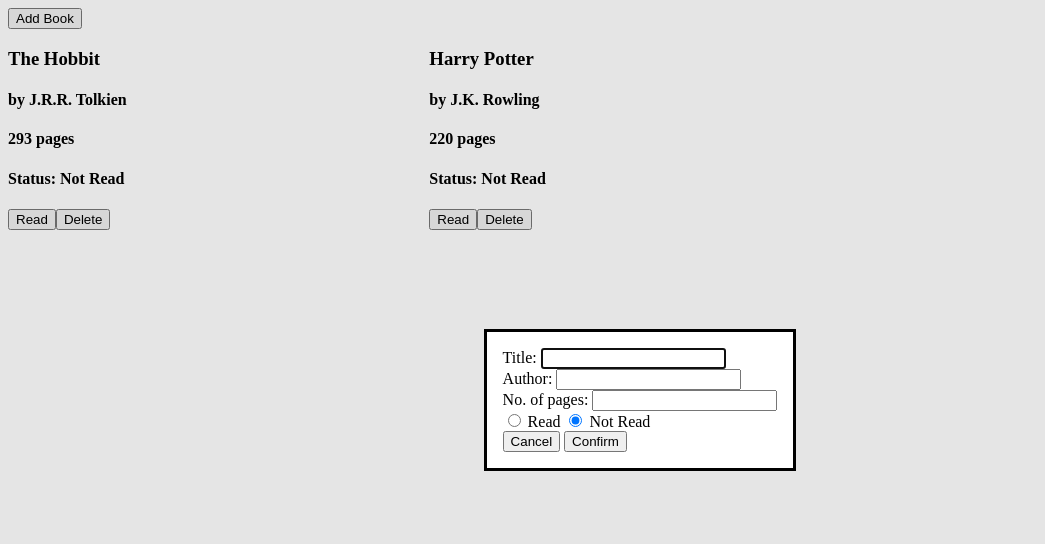
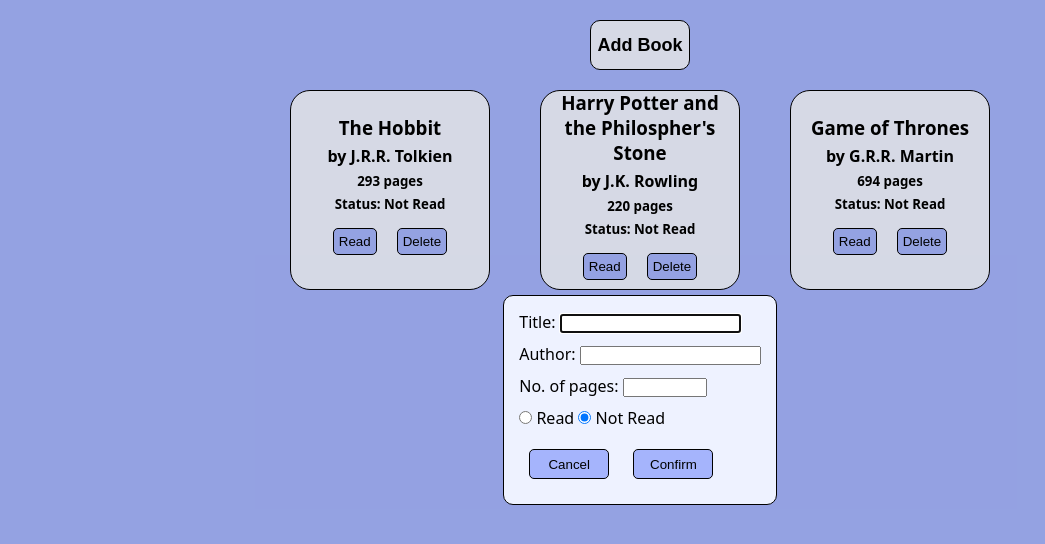
Before and after one commit to rob467/js-library, a plain HTML site: page index.html in a window 1280 px wide. Both pictures are taken after a click on the button "Add Book". Shown: the whole page, without its empty margins (0-1045 px from the left). Drawn offline with Linux system fonts and the light colour scheme.

Commit message:
Added styles and truncate long strings function

```diff
--- a/index.html
+++ b/index.html
@@ -22,7 +22,7 @@
                     </div>
                     <div>
                         <label for="pages">No. of pages:</label>
-                        <input type="number" id="pages" name="pages" min="1" required>
+                        <input type="number" id="pages" name="pages" min="1" max="100000" required>
                     </div>
                     <div>
                         <input type="radio" id="read" name="read-status" value="read">
@@ -38,7 +38,6 @@
             </dialog>
         </div>
         <div class="book-display">
-
         </div>
     </div>
     <script src="script.js"></script>
--- a/script.js
+++ b/script.js
@@ -25,8 +25,16 @@ function addBookToLibrary(title, author, pages, read) {
 }
 
 addBookToLibrary('The Hobbit', 'J.R.R. Tolkien', 293, read=false)
-addBookToLibrary('Harry Potter', 'J.K. Rowling', 220, read=false)
-// addBookToLibrary('Game of Thrones', 'G.R.R. Martin', 694, read=false)
+addBookToLibrary('Harry Potter and the Philospher\'s Stone', 'J.K. Rowling', 220, read=false)
+addBookToLibrary('Game of Thrones', 'G.R.R. Martin', 694, read=false)
+
+function truncateText(string, strLimit) {
+    if (string.length > strLimit) {
+        return string.substring(0, strLimit) + "..."
+    } else {
+        return string
+    }
+}
 
 function displayLibrary() {
     if (!myLibrary) {
@@ -35,29 +43,31 @@ function displayLibrary() {
     while (bookDisplay.firstChild) {
         bookDisplay.removeChild(bookDisplay.firstChild)
     }
+
     for (const book of myLibrary) {
         const bookDiv = document.createElement("div")
-        bookDiv.setAttribute("id", `${book.title.replace(/\s+/g, "-").toLowerCase()}`)
+        bookDiv.setAttribute("id", `${myLibrary.indexOf(book) + 1}`)
         bookDiv.classList.add("book-card");
 
         const bookTitle = document.createElement("h3")
-        bookTitle.textContent = `${book.title}`
+        bookTitle.textContent = truncateText(book.title, 39)
 
         const bookAuthor = document.createElement("h4")
-        bookAuthor.textContent = `by ${book.author}`
+        bookAuthor.textContent = `by ${truncateText(book.author, 15)}`
 
-        const bookPages = document.createElement("h4")
+        const bookPages = document.createElement("h5")
         bookPages.textContent = `${book.pages} pages`
 
-        const readStatusElement = document.createElement("h4")
+        const readStatusElement = document.createElement("h5")
         readStatusElement.textContent = `Status: ${book.read ? "Read" : "Not Read"}`;
 
         const btnsDiv = document.createElement("div")
+        btnsDiv.classList.add("card-btns");
         const toggleReadStatusBtn = document.createElement("button")
         toggleReadStatusBtn.textContent = `${book.read ? "Not Read": "Read"}`
         toggleReadStatusBtn.addEventListener("click", () => {
-            book.read ? book.read = false : book.read = true
-            displayLibrary(bookDiv)
+            book.read = !book.read;
+            displayLibrary()
         })
 
         const deleteBookBtn = document.createElement("button")
@@ -106,11 +116,9 @@ confirmAddBookBtn.addEventListener("click", (e) => {
 })
 
 function deleteBook(bookId) {
-    for (const book of myLibrary){
-        if (bookId === book.title.replace(/\s+/g, "-").toLowerCase()){
-            let bookIndex = myLibrary.indexOf(book)
-            myLibrary.splice(bookIndex, 1)
-        }
-        displayLibrary()
-        }
+    const index = parseInt(bookId) - 1
+    if (index > -1 && index < myLibrary.length) {
+        myLibrary.splice((index), 1)
+    }
+    displayLibrary()
 }
--- a/styles.css
+++ b/styles.css
@@ -1,6 +1,62 @@
+*, *::before, *::after {
+    box-sizing: border-box;
+  }
+
+
+  * {
+    margin: 0;
+    padding: 0;
+  }
+
+  body {
+    background-color: #a5b4fc;
+    font-family: system-ui, -apple-system, BlinkMacSystemFont, 'Segoe UI', Roboto, Oxygen, Ubuntu, Cantarell, 'Open Sans', 'Helvetica Neue', sans-serif;
+  }
+
 .book-display {
     display: grid;
-    grid-template-columns: 1fr 1fr 1fr;
+    grid-template-columns: repeat(auto-fit, minmax(250px, 20%));
+    margin: 20px auto;
+    justify-items: center;
+    justify-content: center;
+    max-width: 80%;
+    gap: 30px 0px;
+}
+
+.book-card {
+    margin: 0px;
+    padding: 5px;
+    width: 200px;
+    max-width: 200px;
+    max-height: 200px;
+    height: 200px;
+    text-align: center;
+    border-radius: 20px;
+    border: solid black 1px;
+    background-color: #eef2ff;
+    display: flex;
+    flex-direction: column;
+    justify-content: center;
+}
+
+.book-card * {
+    margin-bottom: 5px;
+}
+
+
+button, .submit-btns input {
+    margin: 10px;
+    padding: 5px;
+    border-radius: 5px;
+    background-color: #a5b4fc;
+    color: black;
+    border: solid black 1px;
+}
+
+button:hover {
+    cursor: pointer;
+    background-color: #4f46e5;
+    color: #eef2ff;
 }
 
 .dialog-wrapper {
@@ -9,4 +65,45 @@
 
 #add-book-dialog {
     max-width: 300px;
+    margin: auto;
+    padding: 10px;
+    border: solid black 1px;
+    border-radius: 10px;
+    background-color: #eef2ff;
 }
+
+.submit-btns button, .submit-btns input {
+    width: 80px;
+    height: 30px;
+
+}
+
+.submit-btns input:hover {
+    cursor: pointer;
+    background-color: #4f46e5;
+    color: #eef2ff;
+}
+
+#add-book-form div {
+    padding: 5px;
+}
+
+
+#add-book-btn {
+    font-size: 18px;
+    font-weight: 550;
+    background-color: #eef2ff;
+    border-radius: 10px;
+    border: solid black 1px;
+    display: flex;
+    justify-content: center;
+    align-items: center;
+    margin: auto;
+    margin-top: 20px;
+    width: 100px;
+    height: 50px;
+}
+
+#add-book-btn:hover {
+    background-color: #4f46e5;
+}
```
